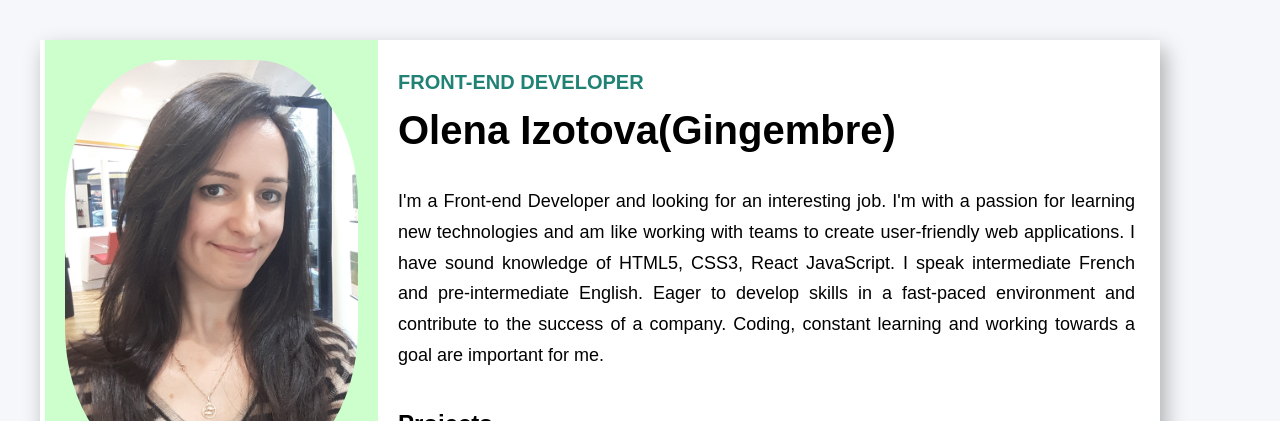
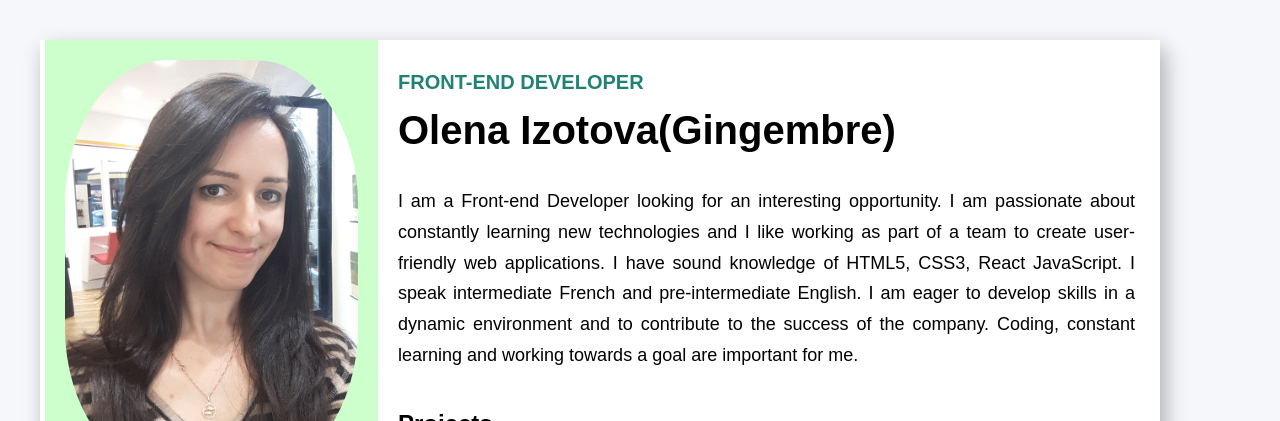
Before and after one commit to HelenaGingembre/Resume, a React (Create React App) app: page / in a window 1280 px wide. Shown: the top 421 px of the page. Built offline with nearby package versions, Linux system fonts and the light colour scheme.

Commit message:
update about

```diff
--- a/src/components/AboutMe/AboutMe.js
+++ b/src/components/AboutMe/AboutMe.js
@@ -11,13 +11,14 @@ function AboutMe({ commandProjects, ownProjects, experience, education }) {
         <h2 className={s.profession}>Front-end Developer</h2>
         <h1 className={s.name}>Olena Izotova(Gingembre)</h1>
         <p className={s.description}>
-          I'm a Front-end Developer and looking for an interesting job. I'm with
-          a passion for learning new technologies and am like working with teams
-          to create user-friendly web applications. I have sound knowledge of
-          HTML5, CSS3, React JavaScript. I speak intermediate French and
-          pre-intermediate English. Eager to develop skills in a fast-paced
-          environment and contribute to the success of a company. Coding,
-          constant learning and working towards a goal are important for me.
+          I am a Front-end Developer looking for an interesting opportunity. I
+          am passionate about constantly learning new technologies and I like
+          working as part of a team to create user-friendly web applications. I
+          have sound knowledge of HTML5, CSS3, React JavaScript. I speak
+          intermediate French and pre-intermediate English. I am eager to
+          develop skills in a dynamic environment and to contribute to the
+          success of the company. Coding, constant learning and working towards
+          a goal are important for me.
         </p>
       </div>
       <div className={s.section}>
```
